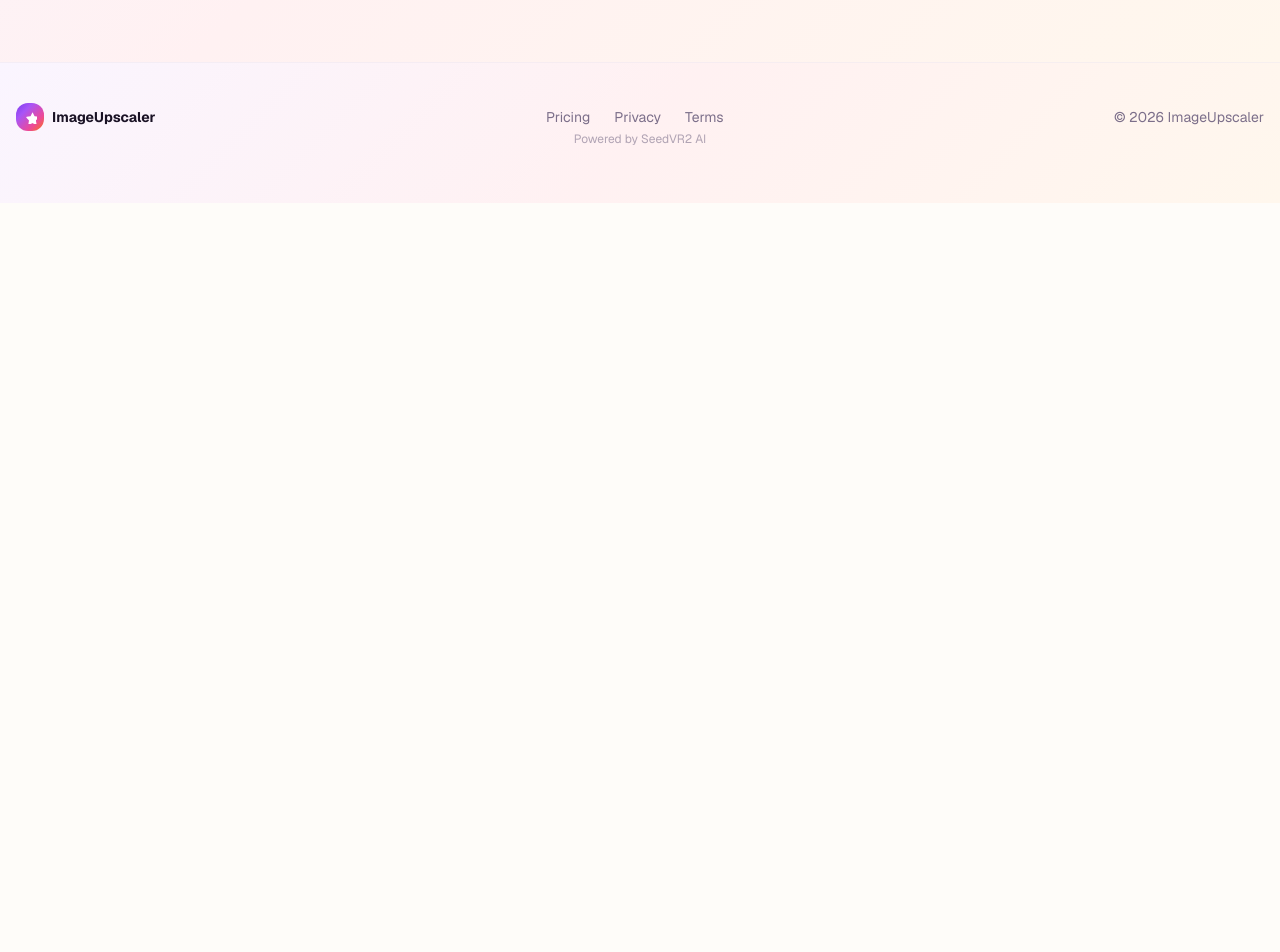
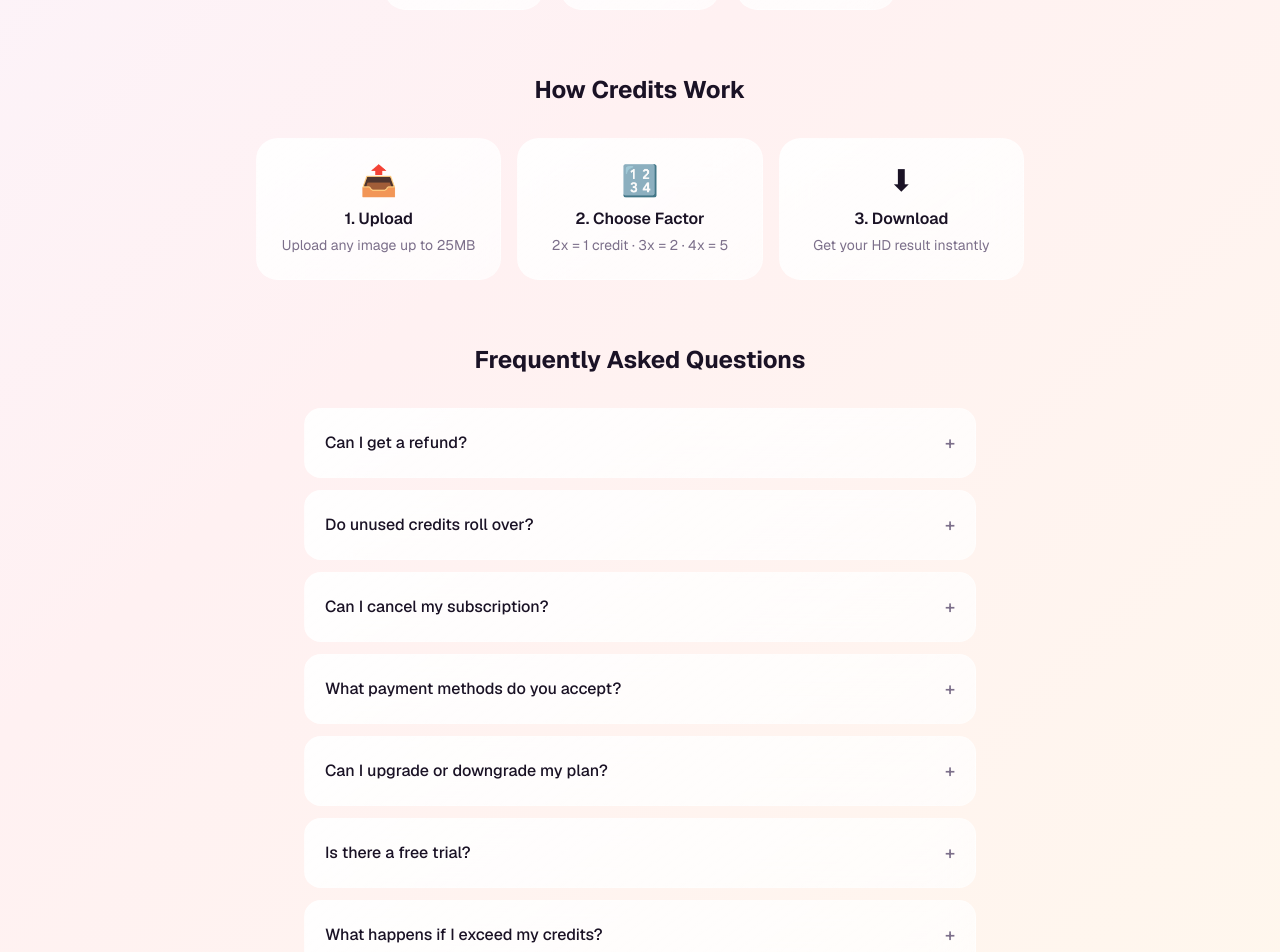
Before and after one commit to elaine202309/imageupscaler, a Next.js app: page /pricing in a window 1280 px wide. Shown: the part 900-1852 px from the top of the page. Before the commit the page ends 1103 px from the top, so only its background shows below. Built offline with nearby package versions, Linux system fonts and the light colour scheme; no server answers.

Commit message:
Enrich pricing page with how-it-works and FAQ

```diff
--- a/src/app/pricing/page.tsx
+++ b/src/app/pricing/page.tsx
@@ -14,27 +14,67 @@ export default function PricingPage() {
   return (
     <div style={{ background: "var(--gradient-subtle)" }}>
       <div className="container mx-auto max-w-5xl px-4 py-16">
+        {/* Header */}
         <div className="text-center mb-12">
           <h1 className="text-4xl font-bold mb-3">
             Choose Your <span className="gradient-text">Plan</span>
           </h1>
           <p className="text-muted-foreground max-w-xl mx-auto">
-            Start free. Upgrade when you need more. All paid plans are ad-free with priority processing.
+            Start free. Upgrade when you need more. All paid plans include priority processing.
           </p>
         </div>
 
+        {/* Plans */}
         <div className="grid grid-cols-1 md:grid-cols-3 gap-6 mb-12">
           {PRICING_PLANS.map((plan) => (
             <PricingCard key={plan.id} plan={plan} current={false} onSelect={handleSelect} />
           ))}
         </div>
 
-        <div className="text-center pb-8">
+        {/* Credit Packs */}
+        <div className="text-center mb-16">
           <h3 className="text-lg font-semibold mb-4">One-Time Credit Packs</h3>
+          <p className="text-sm text-muted-foreground mb-6">Need extra credits? Buy a pack — they never expire.</p>
           <div className="flex flex-wrap gap-4 justify-center">
             <CreditBadge credits={20} price={3} />
             <CreditBadge credits={50} price={6} />
             <CreditBadge credits={100} price={10} />
+          </div>
+        </div>
+
+        {/* How It Works */}
+        <div className="max-w-3xl mx-auto mb-16">
+          <h2 className="text-2xl font-bold text-center mb-8">How Credits Work</h2>
+          <div className="grid grid-cols-1 sm:grid-cols-3 gap-4 text-center">
+            <div className="glass rounded-2xl p-6">
+              <div className="text-3xl mb-2">📤</div>
+              <div className="font-semibold mb-1">1. Upload</div>
+              <p className="text-sm text-muted-foreground">Upload any image up to 25MB</p>
+            </div>
+            <div className="glass rounded-2xl p-6">
+              <div className="text-3xl mb-2">🔢</div>
+              <div className="font-semibold mb-1">2. Choose Factor</div>
+              <p className="text-sm text-muted-foreground">2x = 1 credit · 3x = 2 · 4x = 5</p>
+            </div>
+            <div className="glass rounded-2xl p-6">
+              <div className="text-3xl mb-2">⬇</div>
+              <div className="font-semibold mb-1">3. Download</div>
+              <p className="text-sm text-muted-foreground">Get your HD result instantly</p>
+            </div>
+          </div>
+        </div>
+
+        {/* FAQ */}
+        <div className="max-w-2xl mx-auto">
+          <h2 className="text-2xl font-bold text-center mb-8">Frequently Asked Questions</h2>
+          <div className="space-y-3">
+            <FaqItem q="Can I get a refund?" a="Yes. If you're not satisfied with your purchase, contact us within 7 days for a full refund. Unused credits from credit packs are fully refundable within 30 days. Monthly subscriptions can be cancelled anytime — you'll keep access until the end of your billing period." />
+            <FaqItem q="Do unused credits roll over?" a="Monthly credits reset on the 1st of each month and do not roll over. One-time credit pack credits never expire." />
+            <FaqItem q="Can I cancel my subscription?" a="Absolutely. Cancel anytime with one click from your account. Your subscription remains active until the end of your current billing period — no partial refunds for remaining days." />
+            <FaqItem q="What payment methods do you accept?" a="We accept all major credit and debit cards via Stripe. More payment options coming soon." />
+            <FaqItem q="Can I upgrade or downgrade my plan?" a="Yes! Upgrade anytime — the price difference is prorated. Downgrade takes effect at the end of your current billing cycle." />
+            <FaqItem q="Is there a free trial?" a="Yes! Sign in with Google to get 5 free credits every month. No credit card required." />
+            <FaqItem q="What happens if I exceed my credits?" a="You won't be charged automatically. Simply buy a one-time credit pack or upgrade your plan to continue upscaling." />
           </div>
         </div>
       </div>
@@ -52,3 +92,15 @@ function CreditBadge({ credits, price }: { credits: number; price: number }) {
     </div>
   );
 }
+
+function FaqItem({ q, a }: { q: string; a: string }) {
+  return (
+    <details className="group rounded-xl glass p-5 cursor-pointer transition-all duration-200 hover:shadow-sm">
+      <summary className="font-medium flex items-center justify-between list-none">
+        {q}
+        <span className="text-muted-foreground group-open:rotate-45 transition-transform duration-200 text-lg">+</span>
+      </summary>
+      <p className="text-sm text-muted-foreground mt-3 leading-relaxed">{a}</p>
+    </details>
+  );
+}
```
